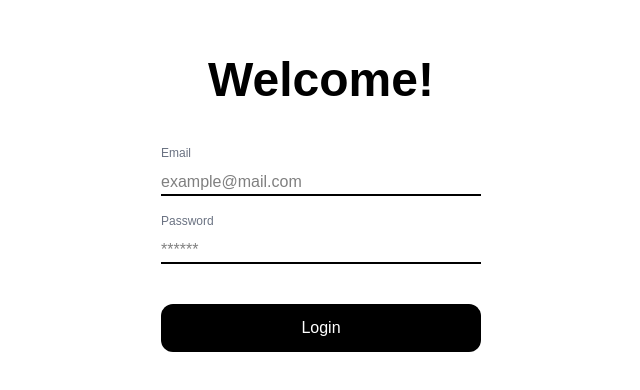
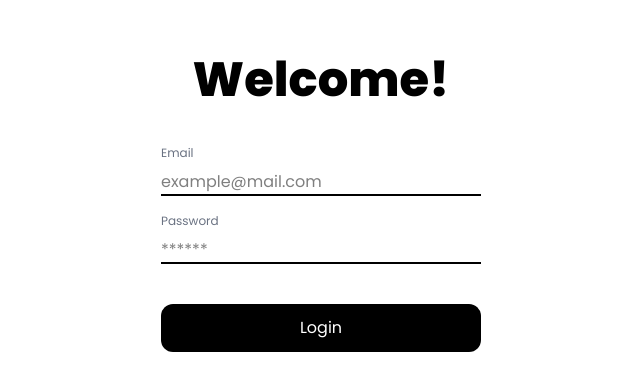
Before and after one commit to nerbertb/ipinfo-geotagger, a React app in the folder frontend/: page /login in a window 1280 px wide. Shown: the part 196-586 px from the top of the page, without its empty margins (319-959 px from the left). Built offline with nearby package versions, Linux system fonts and the light colour scheme; the HTML template or start-up script is replaced by a standard one.

Commit message:
style: reorder CSS imports for consistency

```diff
--- a/frontend/src/index.css
+++ b/frontend/src/index.css
@@ -1,5 +1,6 @@
+@import url('https://fonts.googleapis.com/css2?family=Poppins:ital,wght@0,100;0,200;0,300;0,400;0,500;0,600;0,700;0,800;0,900;1,100;1,200;1,300;1,400;1,500;1,600;1,700;1,800;1,900&display=swap');
 @import "tailwindcss";
-@import url('https://fonts.googleapis.com/css2?family=Poppins:ital,wght@0,100;0,200;0,300;0,400;0,500;0,600;0,700;0,800;0,900;1,100;1,200;1,300;1,400;1,500;1,600;1,700;1,800;1,900&display=swap');
+
 
 
 @layer base {
```
